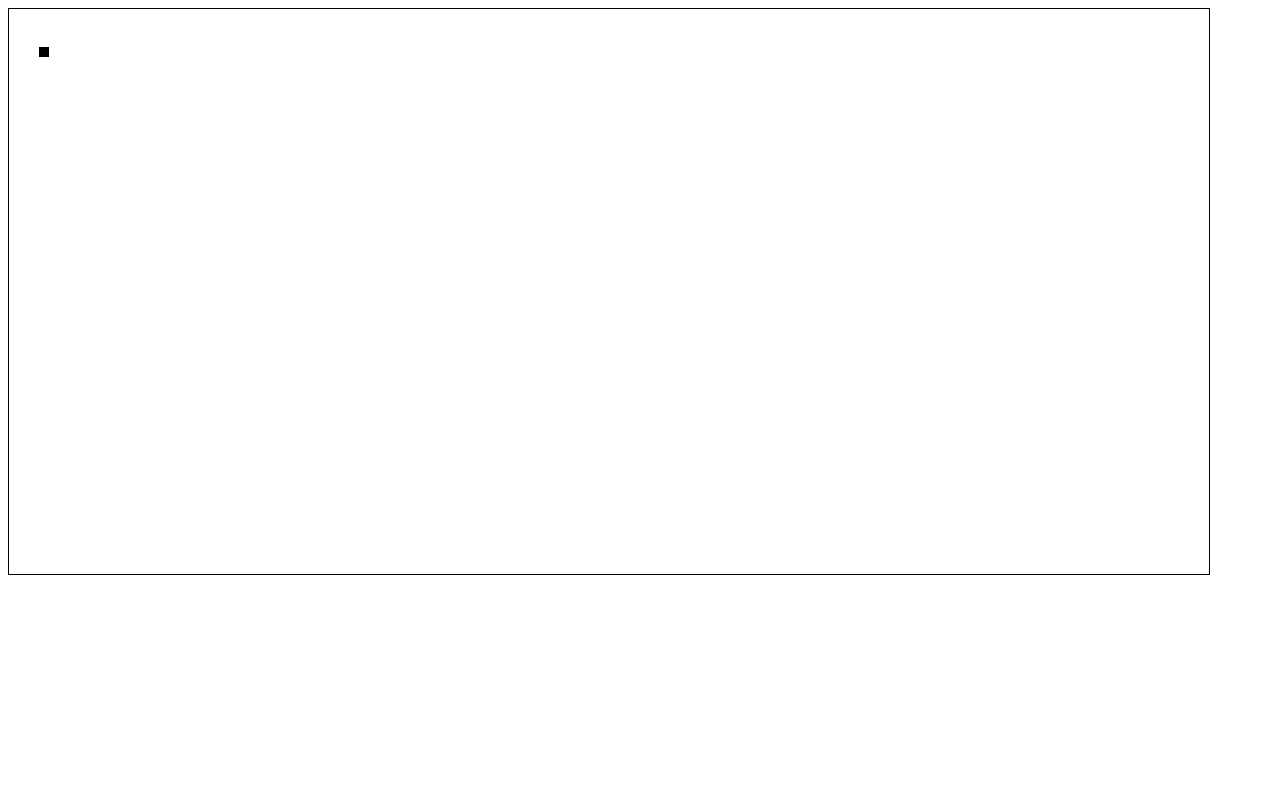
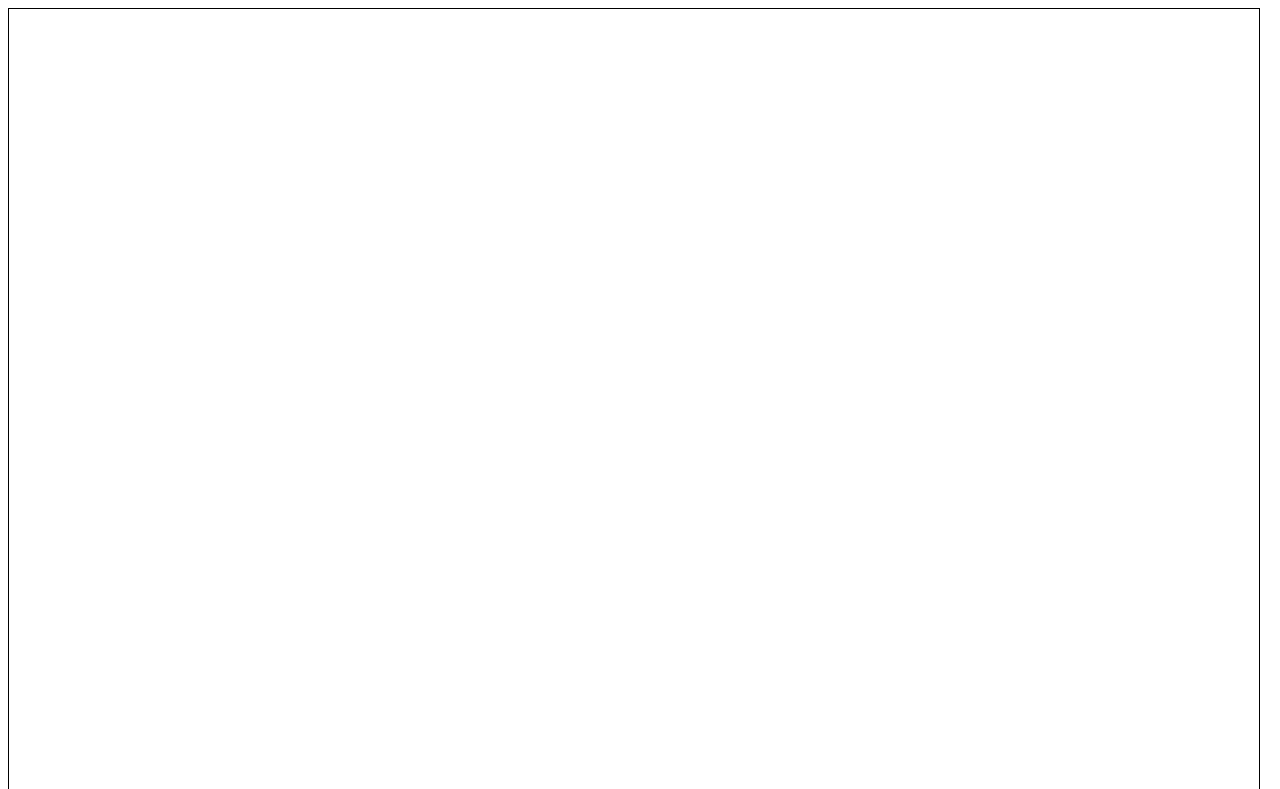
Before and after one commit to nikeedev/playlib, a plain HTML site: page example.html in a window 1280 px wide. Shown: the top 789 px of the page. Drawn offline with Linux system fonts and the light colour scheme.

Commit message:
Updates for GameEngine.js!

```diff
--- a/example.html
+++ b/example.html
@@ -7,7 +7,7 @@
     <title>GameEngine.js</title>
 </head>
 <body>
-    <canvas width="1200px" height="565px" style="border: 1px solid black;" id="canvas"></canvas>
+    <canvas  style="border: 1px solid black;" id="canvas"></canvas>
 </body>
 <script type="module" src="src/examples.js"></script>
 </html>
--- a/src/examples.js
+++ b/src/examples.js
@@ -8,8 +8,8 @@ import { Player } from './modules/Player.js';
 
 const canvas = document.getElementById("canvas");
 const ctx = canvas.getContext('2d');
-canvas.width = 1200;
-canvas.height = 565;
+canvas.width = window.innerWidth - 30;
+canvas.height = window.innerHeight - 20;
 const ScreenSize = new Size(canvas.width, canvas.height);
 
 const colors = ["#FFFFFF", "#C0C0C0", "#808080", "#000000", "#FF0000", "#800000", "#FFFF00", "#808000", "#00FF00", "#008000", "#00FFFF"]
@@ -21,20 +21,13 @@ var y = 38;
 var colorcount1 = 0;
 var colorcount2 = 0;
 
+var ActivateUp = false;
+var ActivateDown = false;
+
+/*
 
 
-
-
-
-var game = new Player(x, y, 10, ScreenSize.width, ScreenSize.height);
-
-game.update(ctx, ()=>{}, 0)
-
-
-
-
-
-/*
+// Game and Words variable: Rainbow text and rainbox moving Rect.
 
 var words = new Text("Hello", x, y);
 
@@ -59,29 +52,67 @@ game.update(ctx, () => {
         if (colorcount2 > colors.length) colorcount2 = 0;
     }
     else {
-        game.x += 0;
         game.color = "#ffffff"
     }
 }, false, 100);
 
 
 
+/*
+// Game2: Canvas painting of rainbow rectangles that move around.
 var game2 = new Rect(0, 0, 1, ScreenSize.width, ScreenSize.height)
 
 
 game2.update(ctx, () => {
 
-    game2.x += 1;
-    game2.y += 1.2;
 
-    game2.size += 0.1;
+    if (ActivateUp == false && canvas.height <= game2.y) {
+        ActivateUp = true;
+    }
+    if (ActivateDown == false && -2 >= game2.y) {
+        ActivateDown = true;
+        ActivateUp = false;
+    }
 
-    game2.color = colors[colorcount2];
-    colorcount2++;
-    if (colorcount2 > colors.length) colorcount2 = 0;
-}, false, 100);
+    if (ActivateUp) {
+        game2.x += 1;
+        game2.y -= 1;
+        game2.size -= 0.1;
+
+        game2.color = colors[colorcount2];
+        colorcount2--;
+        if (colorcount2 < 0) colorcount2 = colors.length;
+    }
+    else if (ActivateDown && game2.x >= 0) {
+
+        game2.x -= 1;
 
 
+
+        game2.color = colors[colorcount2];
+        colorcount2++;
+        if (colorcount2 > colors.length) colorcount2 = 0;
+
+    }
+    else {
+        game2.x += 1;
+        game2.y += 1;
+        game2.size += 0.1;
+
+        game2.color = colors[colorcount2];
+        colorcount2++;
+        if (colorcount2 > colors.length) colorcount2 = 0;
+    }
+
+
+
+}, false);
+
+*/
+
+
+// Game3 variable: a Rect that moves after your mouse ( both x and y). If holding mouse down (any button) if will stop clearing the screen and leave the mark untill mouse buttons get released
+/*
 var game3 = new Rect(ScreenSize.width/2, ScreenSize.height/2, 20, ScreenSize.width, ScreenSize.height);
 
 
```
